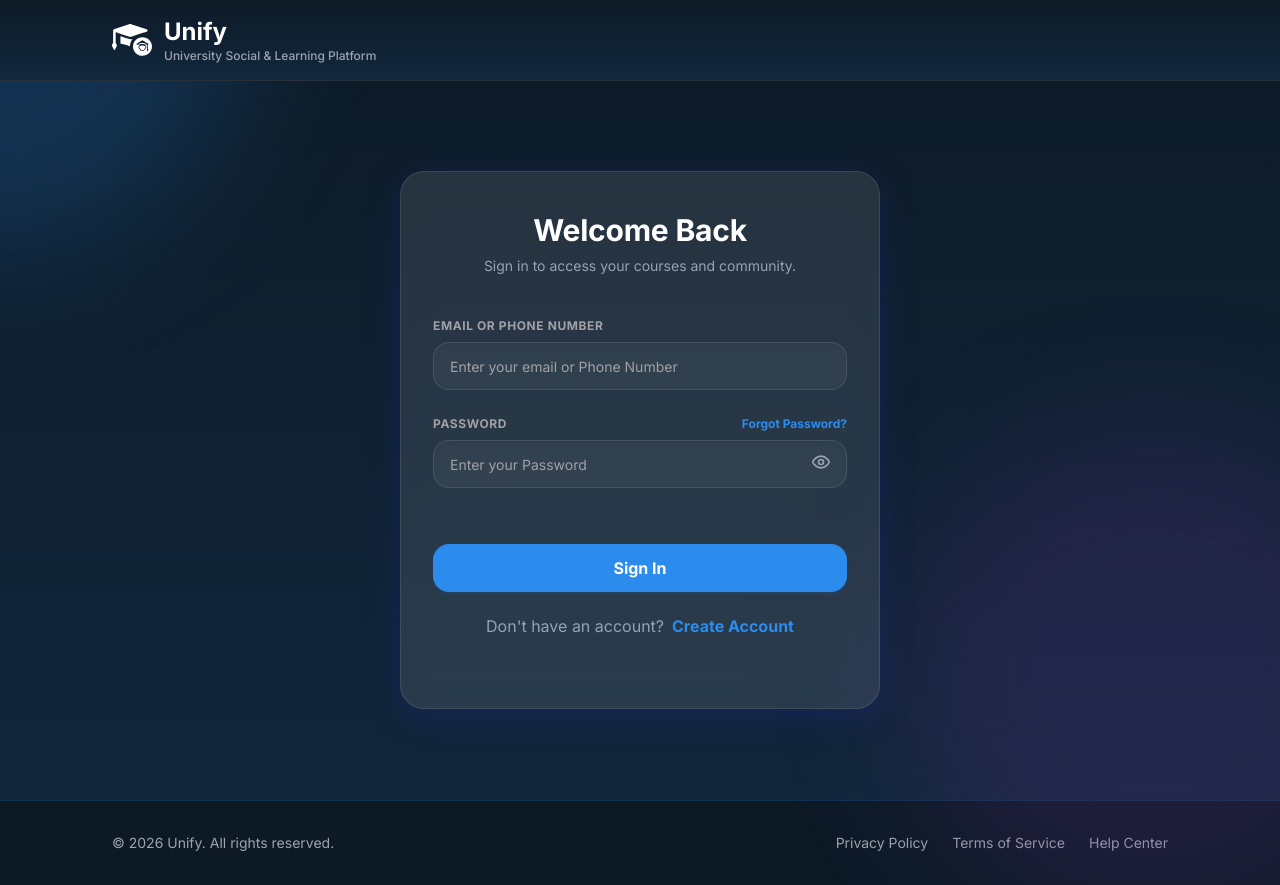
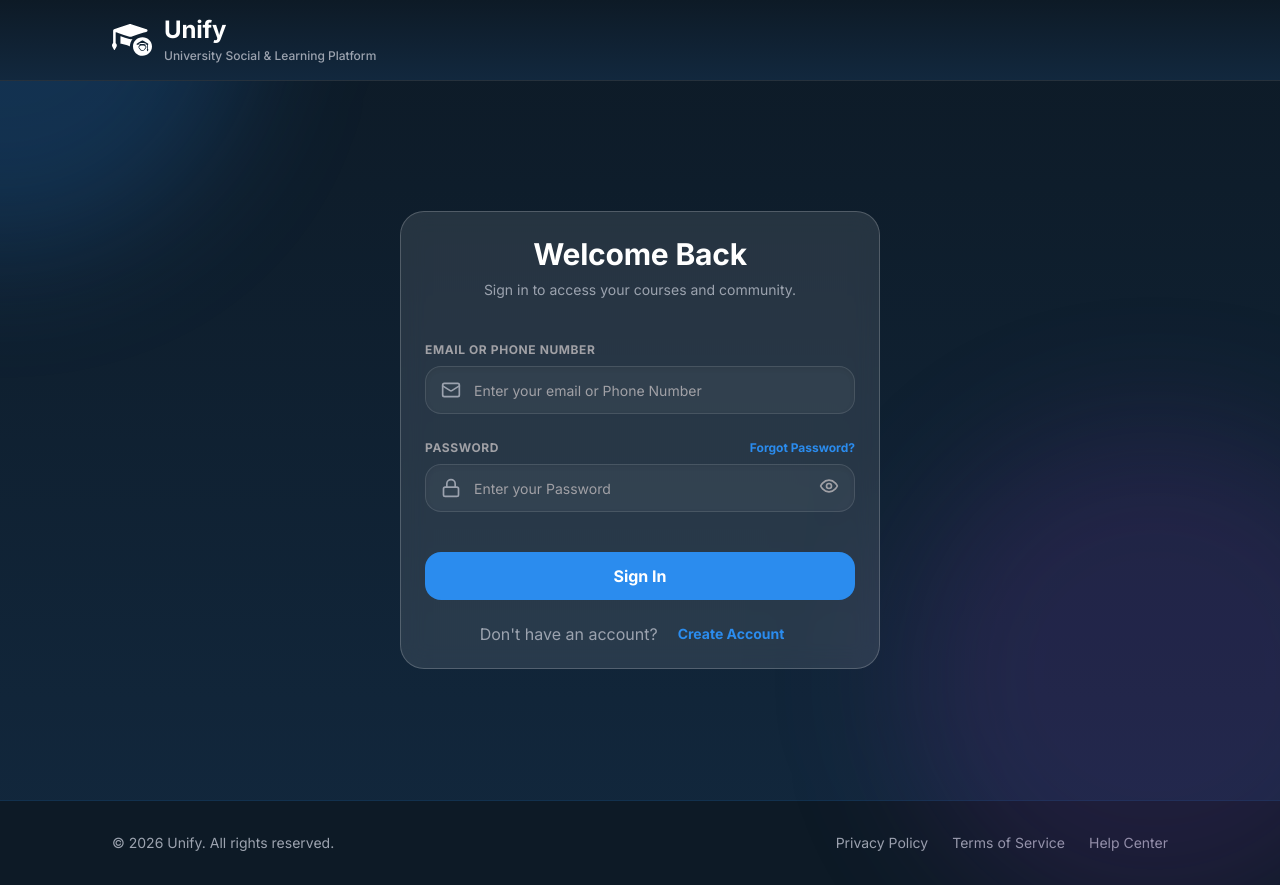
Before and after one commit to Shehan-Dinusha/Unify, a React (Vite) app in the folder frontend/: page /login in a window 1280 px wide. Built offline with nearby package versions, Linux system fonts and the light colour scheme.

Commit message:
improve authentication component structure and UI

```diff
--- a/frontend/src/components/auth/AuthenticationHeader.jsx
+++ b/frontend/src/components/auth/AuthenticationHeader.jsx
@@ -14,8 +14,8 @@ const AuthenticationHeader = () => {
               className="w-10 h-10 object-contain"
             />
             <div className="flex flex-col leading-none">
-              <h1 className="text-white text-2xl font-bold">Unify</h1>
-              <p className="text-text-secondary text-xs font-medium">
+              <h1 className="text-white text-heading-small font-bold">Unify</h1>
+              <p className="text-text-secondary text-body-extra-small font-medium">
                 University Social & Learning Platform
               </p>
             </div>
@@ -23,12 +23,12 @@ const AuthenticationHeader = () => {
 
           {/* Right Section: Sign In Link */}
           <div className="flex items-center gap-2">
-            <span className="text-slate-400 text-base font-bold font-inter hidden sm:inline">
+            <span className="text-text-secondary text-body-medium font-bold hidden sm:inline">
               Already have an account?
             </span>
             <Link
               to="/login"
-              className="text-primary-blue text-base font-bold font-inter hover:underline"
+              className="text-primary-blue text-body-medium-bold hover:underline"
             >
               Sign in
             </Link>
--- a/frontend/src/components/auth/ForgotPasswordForm.jsx
+++ b/frontend/src/components/auth/ForgotPasswordForm.jsx
@@ -1,5 +1,6 @@
 import React, { useState } from "react";
 import { Mail } from "lucide-react";
+import Card from "../common/Card";
 import Input from "../common/Input";
 import Button from "../common/Button";
 
@@ -43,39 +44,40 @@ const ForgotPasswordForm = () => {
   };
 
   return (
-    <div className="w-[480px] bg-white/10 rounded-3xl p-1 px-8 py-10 shadow-[0px_8px_32px_0px_rgba(31,38,135,0.37)] border border-white/10 backdrop-blur-md">
-      <div className="flex flex-col items-center gap-10 mb-8">
-        {/* Icon and Title */}
+    <Card variant="card" className="w-full max-w-[480px]">
+      <div className="flex flex-col gap-10">
         <div className="flex flex-col items-center gap-6">
           <div className="w-16 h-16 bg-primary-blue/10 rounded-2xl flex items-center justify-center overflow-hidden">
             <img
-              src="/icon_forgot_password.svg"
+              src="icon_forgot_password.svg"
               alt="Forgot Password"
               className="w-8 h-8 object-contain"
+              onError={(e) => {
+                e.target.onerror = null;
+                e.target.src = "https://cdn.pixabay.com/photo/2017/01/13/01/22/key-1976110_1280.png"; // Fallback placeholder if SVG fails completely
+              }}
             />
           </div>
-          <div className="w-full inline-flex flex-col justify-center items-center gap-2">
-            <div className="self-stretch text-center justify-center text-white text-3xl text-heading-medium leading-9">
+          <div className="w-full flex flex-col gap-2 text-center">
+            <h2 className="text-white text-heading-medium">
               Forgot Password?
-            </div>
-            <div className="self-stretch text-center justify-center text-slate-400 text-body-small leading-5 px-4">
+            </h2>
+            <p className="text-text-secondary text-body-small px-4">
               No worries, it happens. Enter your email or phone number below and we'll send you an OTP to reset your password.
-            </div>
+            </p>
           </div>
         </div>
 
-        <form onSubmit={handleSubmit} className="w-full flex flex-col gap-6">
+        <form onSubmit={handleSubmit} className="w-full flex flex-col gap-8">
           <Input
             label="Email or Phone number"
             placeholder="Enter your email or Phone Number"
             value={identifier}
             onChange={(e) => setIdentifier(e.target.value)}
             error={errors.identifier}
-            className="text-white"
             icon={Mail}
           />
 
-          {/* General Error Message */}
           {errors.form && (
             <div className="text-state-error text-sm text-center bg-state-error/10 p-2 rounded-lg">
               {errors.form}
@@ -95,7 +97,7 @@ const ForgotPasswordForm = () => {
           </div>
         </form>
       </div>
-    </div>
+    </Card>
   );
 };
 
--- a/frontend/src/components/auth/LoginForm.jsx
+++ b/frontend/src/components/auth/LoginForm.jsx
@@ -1,5 +1,6 @@
 import React, { useState } from "react";
 import { Mail, Lock, Eye, EyeOff } from "lucide-react";
+import Card from "../common/Card";
 import Input from "../common/Input";
 import Button from "../common/Button";
 import { login } from "../../services/authService";
@@ -16,18 +17,15 @@ const LoginForm = () => {
   const validate = () => {
     let tempErrors = {};
 
-    // Identifier Validation
     const emailRegex = /^[^\s@]+@[^\s@]+\.[^\s@]+$/;
     const phoneRegex = /^0\d{9}$/;
 
     if (!identifier) {
       tempErrors.identifier = "Email or Phone Number is required";
     } else if (!emailRegex.test(identifier) && !phoneRegex.test(identifier)) {
-      tempErrors.identifier =
-        "Please enter a valid email or 10-digit phone number";
+      tempErrors.identifier = "Please enter a valid email or 10-digit phone number";
     }
 
-    // Password Validation
     if (!password) {
       tempErrors.password = "Password is required";
     } else if (password.length < 8) {
@@ -43,7 +41,7 @@ const LoginForm = () => {
     if (!validate()) return;
 
     setLoading(true);
-    setErrors({}); // Clear previous errors
+    setErrors({});
 
     try {
       await login(identifier, password);
@@ -57,29 +55,27 @@ const LoginForm = () => {
   };
 
   return (
-    <div className="w-[480px] bg-white/10 rounded-3xl p-1 px-8 py-10 shadow-[0px_8px_32px_0px_rgba(31,38,135,0.37)] border border-white/10 backdrop-blur-md">
-      <div className="flex flex-col items-center gap-10 mb-8">
-        <div className="w-full inline-flex flex-col justify-center items-center gap-2">
-          <div className="self-stretch text-center justify-center text-white text-3xl text-heading-medium leading-9">
+    <Card variant="card" className="w-full max-w-[480px]">
+      <div className="flex flex-col gap-10">
+        <div className="w-full flex flex-col items-center gap-2">
+          <h2 className="text-white text-heading-medium text-center">
             Welcome Back
-          </div>
-          <div className="self-stretch text-center justify-center text-slate-400 text-body-small leading-5">
+          </h2>
+          <p className="text-text-secondary text-body-small text-center">
             Sign in to access your courses and community.
-          </div>
+          </p>
         </div>
 
         <form onSubmit={handleSubmit} className="w-full flex flex-col gap-6">
-          {/* Identifier Input */}
           <Input
             label="Email or Phone number"
             placeholder="Enter your email or Phone Number"
             value={identifier}
             onChange={(e) => setIdentifier(e.target.value)}
             error={errors.identifier}
-            className="text-white"
+            icon={Mail}
           />
 
-          {/* Password Input */}
           <div className="relative">
             <Input
               label="Password"
@@ -88,12 +84,12 @@ const LoginForm = () => {
               value={password}
               onChange={(e) => setPassword(e.target.value)}
               error={errors.password}
-              className="text-white"
+              icon={Lock}
             />
             <button
               type="button"
               onClick={() => setShowPassword(!showPassword)}
-              className="absolute right-4 top-[38px] text-gray-400 hover:text-white transition-colors"
+              className="absolute right-4 top-[38px] text-text-tertiary hover:text-white transition-colors"
             >
               {showPassword ? <EyeOff size={20} /> : <Eye size={20} />}
             </button>
@@ -107,7 +103,6 @@ const LoginForm = () => {
             </div>
           </div>
 
-          {/* General Error Message */}
           {errors.form && (
             <div className="text-state-error text-sm text-center bg-state-error/10 p-2 rounded-lg">
               {errors.form}
@@ -117,26 +112,24 @@ const LoginForm = () => {
           <Button
             variant="primary"
             fullWidth
-            className="h-12 rounded-2xl shadow-[0px_4px_6px_-4px_rgba(43,140,238,0.25)] mt-8"
+            className="mt-4"
             disabled={loading}
+            type="submit"
           >
             {loading ? "Signing In..." : "Sign In"}
           </Button>
 
-          <div className="flex justify-center items-center gap-2">
-            <span className="text-slate-400 text-body-medium">
+          <div className="flex justify-center items-center gap-1">
+            <span className="text-text-secondary text-body-medium">
               Don't have an account?
             </span>
-            <a
-              href="#"
-              className="text-primary-blue text-body-medium-bold hover:underline"
-            >
+            <Button variant="link" size="small" className="text-body-medium-bold">
               Create Account
-            </a>
+            </Button>
           </div>
         </form>
       </div>
-    </div>
+    </Card>
   );
 };
 
--- a/frontend/src/components/auth/LoginHeader.jsx
+++ b/frontend/src/components/auth/LoginHeader.jsx
@@ -14,8 +14,8 @@ const LandingHeader = () => {
           />
 
           <div className="flex flex-col leading-none">
-            <h1 className="text-white text-2xl font-bold">Unify</h1>
-            <p className="text-text-secondary text-xs font-medium">
+            <h1 className="text-white text-heading-small font-bold">Unify</h1>
+            <p className="text-text-secondary text-body-extra-small font-medium">
               University Social & Learning Platform
             </p>
           </div>
--- a/frontend/src/components/layout/LandingLayout.jsx
+++ b/frontend/src/components/layout/LandingLayout.jsx
@@ -5,7 +5,7 @@ import ScrollToTop from '../common/ScrollToTop';
 
 const LandingLayout = ({ children, Header = LoginHeader }) => {
   return (
-    <div className="min-h-screen bg-app-bg flex flex-col font-inter relative overflow-hidden selection:bg-primary-blue/30">
+    <div className="min-h-screen bg-app-bg flex flex-col font-inter relative overflow-x-hidden selection:bg-primary-blue/30">
       {/* Background Orbs (same concept as MainLayout) */}
       <div className="fixed top-0 left-0 w-[500px] h-[500px] bg-primary-blue/20 rounded-full blur-3xl -translate-x-1/2 -translate-y-1/2 pointer-events-none z-0"></div>
       <div className="fixed bottom-0 right-0 w-[500px] h-[500px] bg-primary-accent/20 rounded-full blur-3xl translate-x-1/4 translate-y-1/4 pointer-events-none z-0"></div>
```
